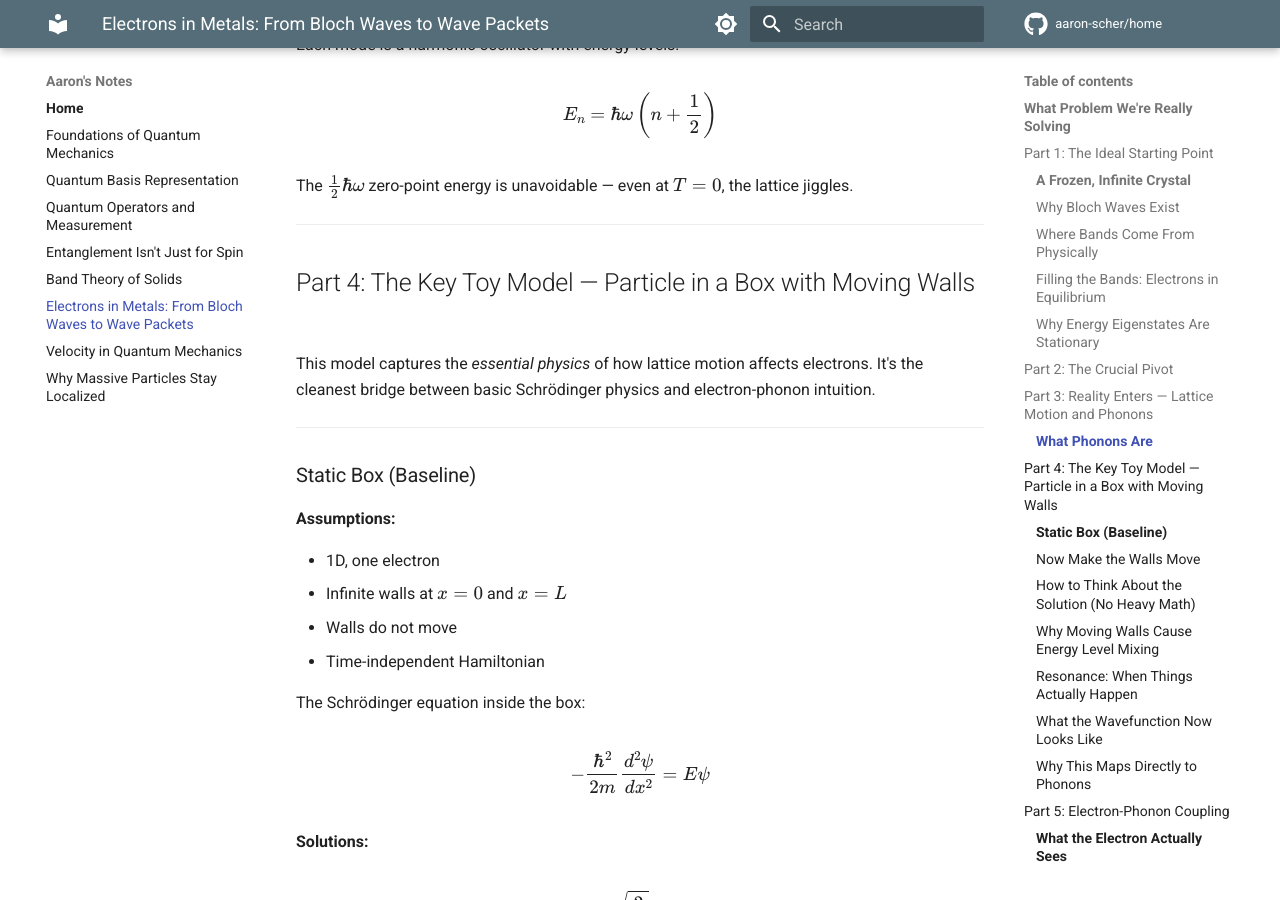
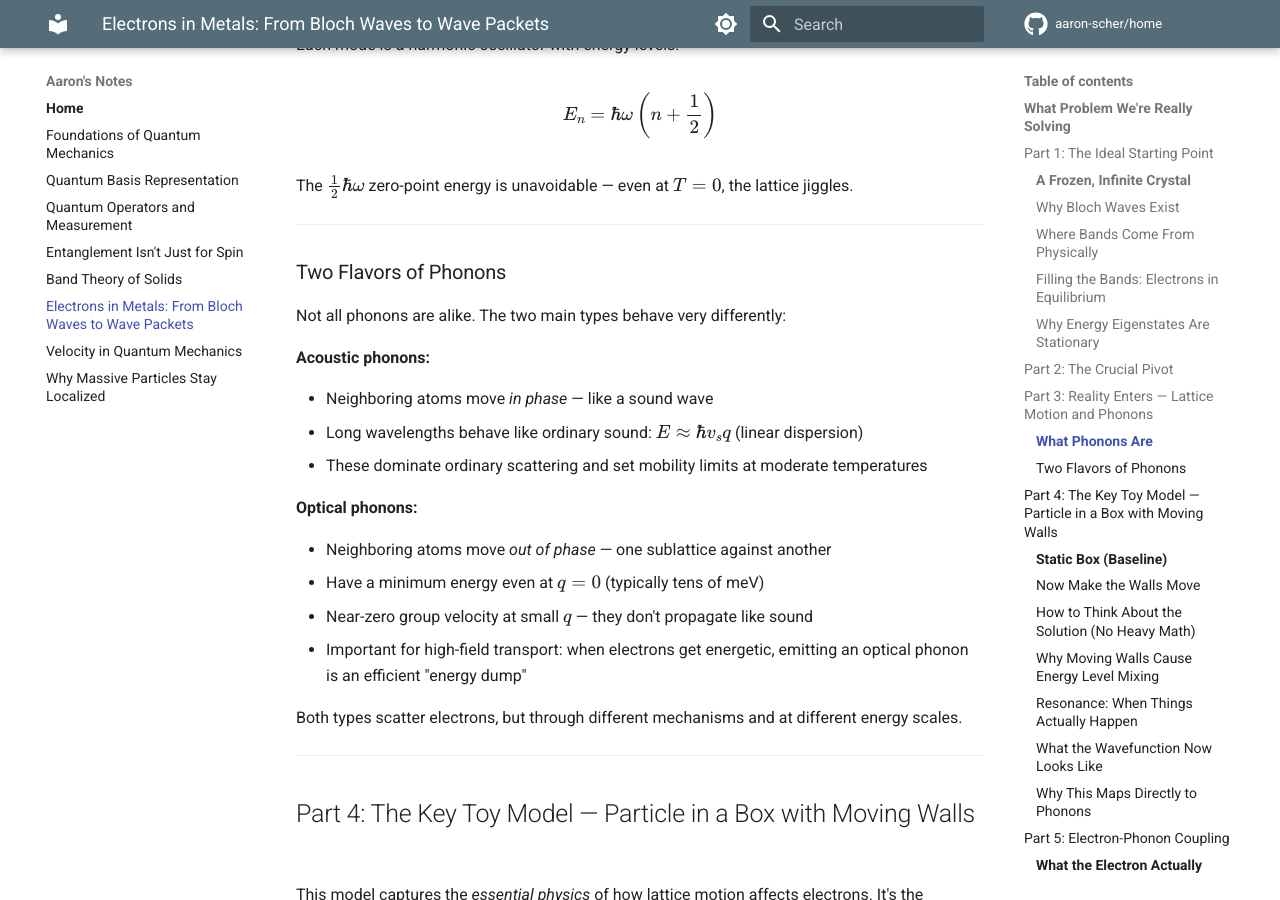
Before and after one commit to aaron-scher/home, an MkDocs documentation site: the page built from docs/quantum-mechanics/electrons-in-metals.md, in a window 1280 px wide and 900 px high, scrolled down 4567 px. Built offline with MkDocs 1.6.1 and Material for MkDocs 9.7.7, drawn with Linux system fonts in a browser that asks for light colours; comment, search, counter and statistics services are not loaded; some of the changed text lies outside the part shown.

Commit message:
Strengthen electrons-in-metals with key physical insights
Four surgical additions from teaching feedback:

1. Part 3 - "Two Flavors of Phonons":
   - Acoustic: atoms in phase, sound-like, linear dispersion
   - Optical: atoms out of phase, minimum energy at q=0, efficient energy dump
   - Different scattering mechanisms and energy scales

2. Part 5 - "Moving grating" framing:
   - Phonon = traveling Bragg reflector / diffraction grating for electrons
   - Connects toy model (global drive) to reality (traveling deformation field)
   - Bridges EM/optics intuition to electron scattering

3. Part 5 - "Momentum helper" insight:
   - Phonons are the lattice's momentum channel
   - Photons: lots of energy, no momentum
   - Phonons: the way to satisfy crystal-momentum constraints

4. Part 6 - "Finite lifetime" nuance:
   - Phonons don't force packets; they give finite lifetimes
   - Finite linewidth in E and k
   - Wave packets = useful representation for localized, moving excitations

🤖 Generated with [Claude Code](https://claude.com/claude-code)

Co-Authored-By: Claude <noreply@anthropic.com>

```diff
--- a/docs/quantum-mechanics/electrons-in-metals.md
+++ b/docs/quantum-mechanics/electrons-in-metals.md
@@ -172,6 +172,27 @@ E_n = \hbar\omega\left(n + \frac{1}{2}\right)
 $$
 
 The $\frac{1}{2}\hbar\omega$ zero-point energy is unavoidable — even at $T=0$, the lattice jiggles.
+
+---
+
+### Two Flavors of Phonons
+
+Not all phonons are alike. The two main types behave very differently:
+
+**Acoustic phonons:**
+
+- Neighboring atoms move *in phase* — like a sound wave
+- Long wavelengths behave like ordinary sound: $E \approx \hbar v_s q$ (linear dispersion)
+- These dominate ordinary scattering and set mobility limits at moderate temperatures
+
+**Optical phonons:**
+
+- Neighboring atoms move *out of phase* — one sublattice against another
+- Have a minimum energy even at $q = 0$ (typically tens of meV)
+- Near-zero group velocity at small $q$ — they don't propagate like sound
+- Important for high-field transport: when electrons get energetic, emitting an optical phonon is an efficient "energy dump"
+
+Both types scatter electrons, but through different mechanisms and at different energy scales.
 
 ---
 
@@ -369,6 +390,12 @@ This says:
   - Wavelength $\lambda = 2\pi/q$ (momentum content)
   - Frequency $\omega$ (energy content)
 
+**The key physical picture:**
+
+> A phonon is a **moving grating** for electrons — like a traveling Bragg reflector or a moving diffraction grating. It transfers energy and crystal momentum to the electron wave.
+
+This connects directly to the "moving walls" toy model, but adds the missing ingredient: the drive is not global — it's a **traveling deformation field**.
+
 **The electron responds by picking up:**
 
 - Momentum $\pm \hbar q$
@@ -400,6 +427,8 @@ E_{n'}(\mathbf{k}') = E_n(\mathbf{k}) \pm \hbar\omega_{\mathbf{q}}
 $$
 
 where $\mathbf{G}$ is a reciprocal lattice vector (the "mod $\mathbf{G}$" allows Umklapp processes).
+
+**Why phonons matter for momentum:** In many crystal processes, phonons are the main way to satisfy crystal-momentum constraints. Photons supply plenty of energy but almost no momentum; phonons are the lattice's "momentum channel."
 
 This looks like scattering, but fundamentally:
 
@@ -445,6 +474,8 @@ In wavefunction language, scattering increases because the electron's state is b
 ### The Central Conclusion
 
 Once translational symmetry is broken (by phonons, defects, or surfaces), electrons are no longer pure Bloch waves — they become **finite wave packets**, superpositions of nearby Bloch components.
+
+**Important nuance:** Phonons don't *force* every electron into a localized packet. What they do is give Bloch-like excitations a **finite lifetime** — a finite linewidth in both energy and $\mathbf{k}$. Wave packets are the useful representation when you want something localized and moving.
 
 **Critical distinction:**
 
```
